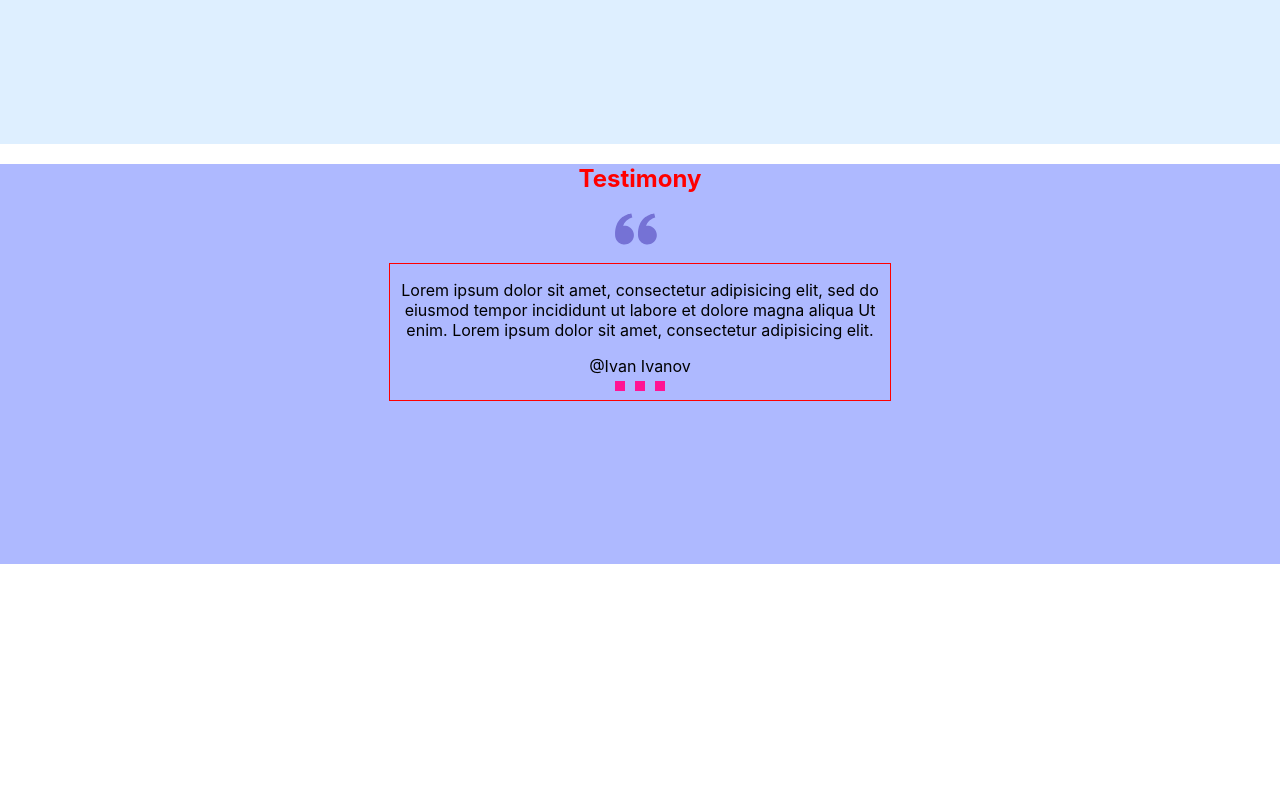
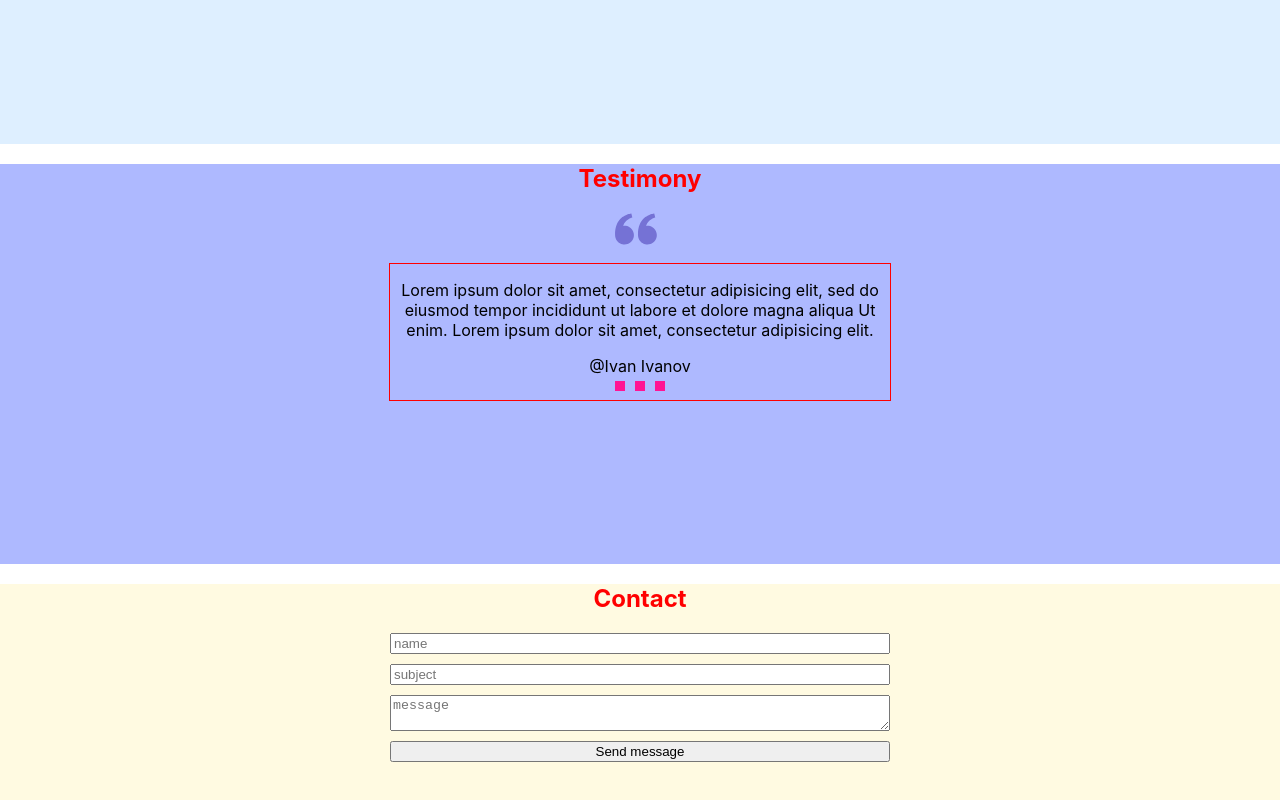
Before and after one commit to FilippSM/task-portfolio, a React app: page / in a window 1280 px wide. Shown: the part 2350-3150 px from the top of the page. Before the commit the page ends 2914 px from the top, so only its background shows below. Built offline with nearby package versions, Linux system fonts and the light colour scheme.

Commit message:
add Contacts

```diff
--- a/src/App.tsx
+++ b/src/App.tsx
@@ -5,6 +5,7 @@
 import { Skills } from './layout/section/skills/Skills';
 import { Works } from './layout/section/works/Works';
 import { Testimony } from './layout/section/testimony/Testimony';
+import { Contact } from './layout/section/contacts/Contacts';
 
 
 function App() {
@@ -15,6 +16,7 @@
             <Skills/>
             <Works />
             <Testimony />
+            <Contact />
         </div>
     );
 }
--- /dev/null
+++ b/src/components/Button.tsx
@@ -0,0 +1,5 @@
+import styled from "styled-components";
+
+export const Button = styled.button`
+
+`
--- /dev/null
+++ b/src/layout/section/contacts/Contacts.tsx
@@ -0,0 +1,33 @@
+import styled from "styled-components";
+import { SectionTitle } from "../../../components/SectionTitle";
+import { Button } from "../../../components/Button";
+
+export const Contact = () => {
+    return (
+        <StyledContacts>
+            <SectionTitle>Contact</SectionTitle>
+            <StyledForm>
+                <Field placeholder={"name"}/>
+                <Field placeholder={"subject"}/>
+                <Field placeholder={"message"} as={"textarea"}/>
+                <Button type ={"submit"}>Send message</Button>
+            </StyledForm>
+        </StyledContacts>
+    );
+};
+
+const StyledContacts = styled.section`
+    min-height: 50vh;
+    background-color: #fffae1;
+`
+const StyledForm = styled.form`
+max-width: 500px;
+width: 100%;
+display: flex;
+flex-direction: column;
+gap: 10px;
+margin: 0 auto;
+`
+const Field= styled.input`
+
+`
```
